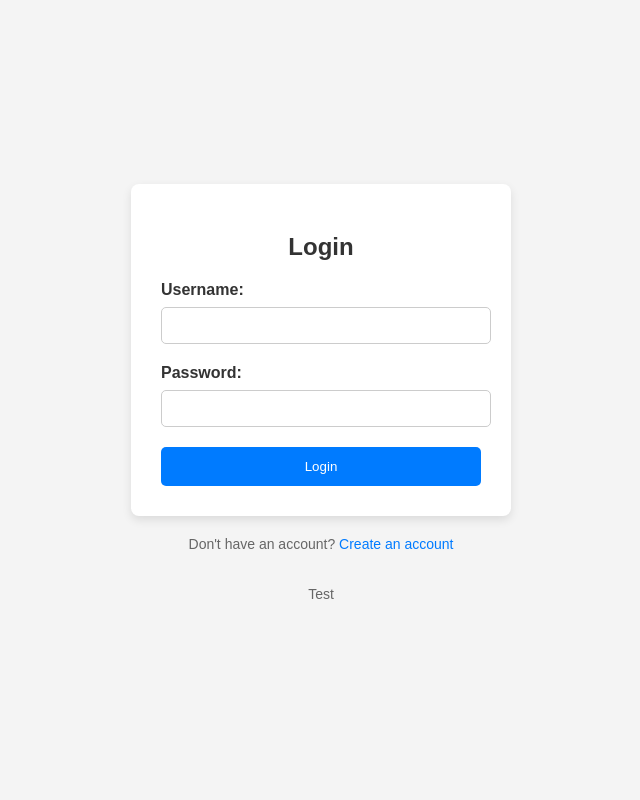
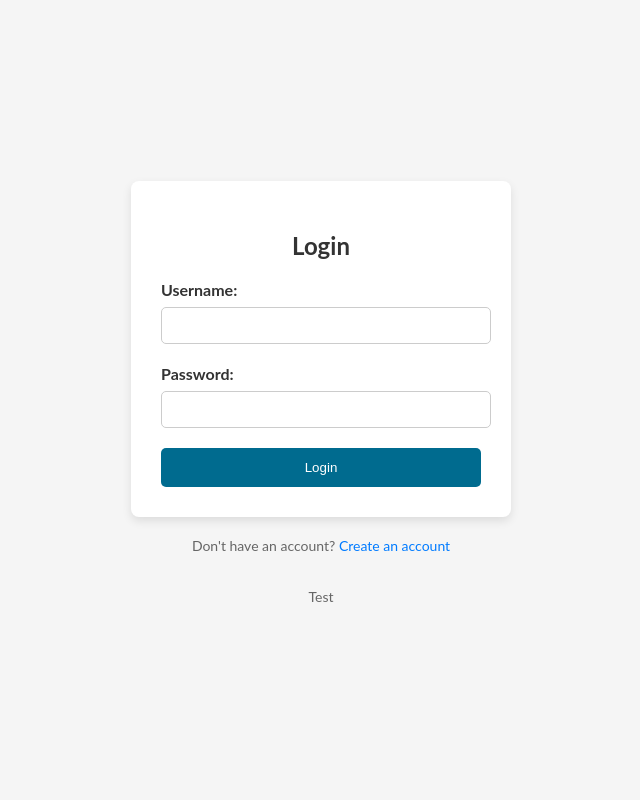
Before and after one commit to OLofthouse/EliteSportsManagementSystem, a Flask app: page / in a window 1280 px wide. Shown: the whole page, without its empty margins (319-959 px from the left). Run offline with Flask 3, Linux system fonts and the light colour scheme.

Commit message:
some CSS changes
fixture list
login page
sign up page

```diff
--- a/static/css/fixturelist.css
+++ b/static/css/fixturelist.css
@@ -1,6 +1,6 @@
 body {
-    font-family: 'Arial', sans-serif;
-    background-color: #f0f0f0;
+    font-family: 'Lato', sans-serif;
+    background-color: #f5f5f5;
     margin: 0;
     padding: 0;
   }
--- a/static/css/login.css
+++ b/static/css/login.css
@@ -1,8 +1,8 @@
 body {
     margin: 0;
     padding: 0;
-    font-family: Arial, sans-serif;
-    background-color: #f4f4f4;
+    font-family: 'Lato', sans-serif;
+    background-color: #f5f5f5;
 }
 
 .login-container {
@@ -52,14 +52,14 @@ button[type="button"] {
     padding: 12px;
     border: none;
     border-radius: 5px;
-    background-color: #007bff;
+    background-color: #006B8F;
     color: #fff;
     cursor: pointer;
     transition: background-color 0.3s ease;
 }
 
 button[type="button"]:hover {
-    background-color: #0056b3;
+    background-color: #002e3d;
 }
 
 p {
```
Also changed, not shown: static/css/signup.css (+10 -4 lines).
